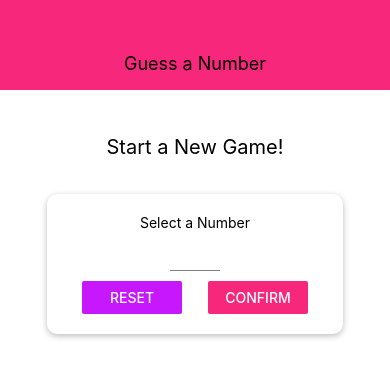
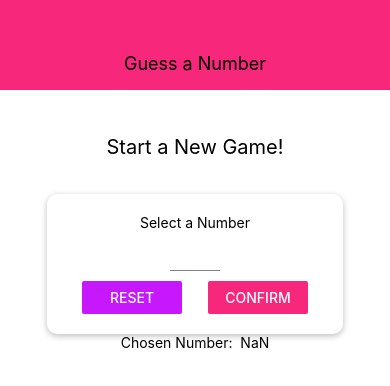
Before and after one commit to franklinsales/guess-number-app-react-native, a React Native app: screen / in a window 390 px wide. Both pictures are taken after a click on the button "CONFIRM". Shown: the top 386 px of the page. Built offline with nearby package versions, Linux system fonts and the light colour scheme.

Commit message:
implements confirm user input

```diff
--- a/screens/StartGameScreen.js
+++ b/screens/StartGameScreen.js
@@ -8,6 +8,8 @@
 const StartGameScreen = props => {
 
     const [enteredValue, setEnteredValue] = useState('')
+    const [confirmed, setConfirmed] = useState(false)
+    const [selectedNumber, setSelectedNumber] = useState()
 
     const numberInputHandler = inputText => {
         setEnteredValue(inputText.replace(/[^0-9]/g, ''))
@@ -15,6 +17,24 @@
 
     const resetInputHandler = () => {
         setEnteredValue('')
+        setConfirmed(false)
+    }
+
+    const confirmInputHandler = () => {
+        const chosenNumber = parseInt(enteredValue)
+        if(chosenNumber === NaN || chosenNumber <= 0 || chosenNumber > 99){
+            return
+        }
+
+        setConfirmed(true)
+        setSelectedNumber(chosenNumber)
+        setEnteredValue('')
+    }
+
+    let confirmedOutput;
+
+    if(confirmed){
+        confirmedOutput = <Text>Chosen Number:  {selectedNumber}</Text>
     }
 
     return (
@@ -42,10 +62,11 @@
                         </View>
 
                         <View style={styles.button}>
-                            <Button title="Confirm" style={styles.button} onPRess={() => {}} color={Colors.primary}/>
+                            <Button title="Confirm" style={styles.button} onPress={confirmInputHandler} color={Colors.primary}/>
                         </View>
                     </View>
                 </Card>
+                {confirmedOutput}
             </View>
         </TouchableWithoutFeedback>
     );
```
